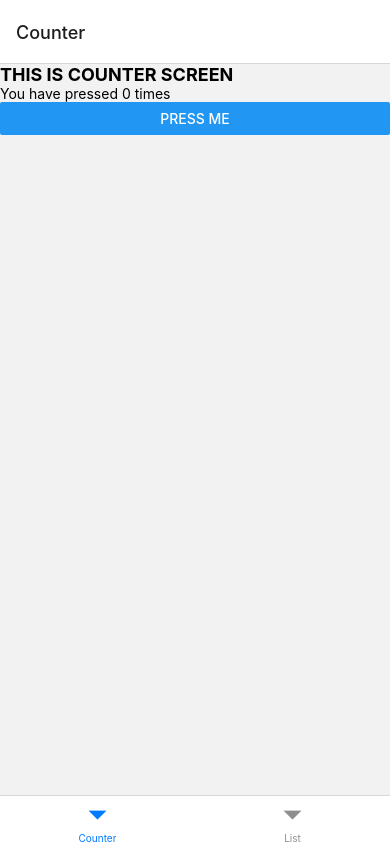
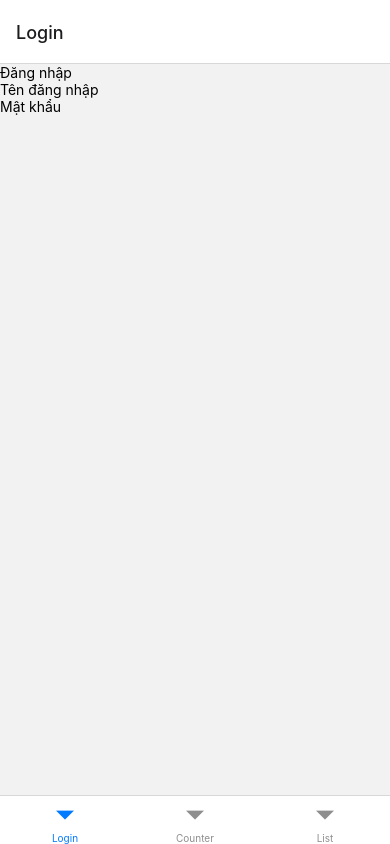
Before and after one commit to duc24600/ESD_ReactNative_Project, a React Native app: screen /Login in a window 390 px wide. Built offline with nearby package versions, Linux system fonts and the light colour scheme.

Commit message:
first create login screen

```diff
--- a/package.json
+++ b/package.json
@@ -12,10 +12,12 @@
   "dependencies": {
     "@react-navigation/bottom-tabs": "^6.5.7",
     "@react-navigation/native": "^6.1.6",
+    "@react-navigation/stack": "^6.3.16",
     "axios": "^1.4.0",
     "btoa": "^1.2.1",
     "react": "18.2.0",
     "react-native": "0.71.8",
+    "react-native-gesture-handler": "^2.11.0",
     "react-native-safe-area-context": "^4.5.3",
     "react-native-screens": "^3.20.0"
   },
--- a/src/App.tsx
+++ b/src/App.tsx
@@ -1,15 +1,20 @@
 import { createBottomTabNavigator } from "@react-navigation/bottom-tabs";
 import { NavigationContainer } from "@react-navigation/native";
-import React from "react";
+import React, { useState } from "react";
 import Counter from "./screens/Counter";
 import List from "./screens/FlatList";
+//import { createStackNavigator } from "@react-navigation/stack";
+import Login from "./screens/Login";
 
 const Tab = createBottomTabNavigator();
+//const Stack = createStackNavigator();
 
 function App() : JSX.Element {
+  //const [isSignedIn, setSignedIn] = useState(false);
   return (
     <NavigationContainer>
       <Tab.Navigator>
+        <Tab.Screen name="Login" component={Login}/>
         <Tab.Screen name="Counter" component={Counter}/>
         <Tab.Screen name="List" component={List}/>
       </Tab.Navigator>
--- /dev/null
+++ b/src/components/HeaderText.tsx
@@ -0,0 +1,22 @@
+import React, { Component } from "react";
+import { View, Text, StyleSheet } from "react-native";
+
+export type Props = {
+    content: string
+};
+
+const HeaderText : React.FC<Props> = ({content}) => {
+    return (
+        <View>
+            <Text>{content}</Text>
+        </View>
+    );
+}
+
+const styles = StyleSheet.create({
+    text: {
+
+    }
+});
+
+export default HeaderText;
--- a/src/components/ListItem.tsx
+++ b/src/components/ListItem.tsx
@@ -3,7 +3,7 @@ import { Image, StyleSheet, Text, View } from "react-native";
 
 type Item = Movie | undefined;
 
-function Item(item: Item): JSX.Element {
+function ItemElement(item: Item): JSX.Element {
     return (
         <View style={styles.itemContainer}>
             <View>
@@ -40,4 +40,4 @@ const styles = StyleSheet.create({
     },
 });
 
-export default Item;
+export default ItemElement;
--- /dev/null
+++ b/src/components/LoginInput.tsx
@@ -0,0 +1,19 @@
+import React from "react";
+import { TextInput, View } from "react-native";
+
+type Props = {
+    label : string,
+    placeHolder? : string,
+    isPassword : boolean,
+    leftImage? : string
+};
+
+const Input : React.FC<Props> = ({label, placeHolder, isPassword, leftImage}) => {
+    return (
+        <View>
+            <TextInput inlineImageLeft={leftImage} aria-label={label} placeholder={placeHolder} secureTextEntry={isPassword}/>
+        </View>
+    );
+}
+
+export default Input;
--- /dev/null
+++ b/src/screens/Login.tsx
@@ -0,0 +1,16 @@
+import React from "react";
+import { Text, View } from "react-native";
+import HeaderText from "../components/HeaderText";
+import LoginInput from "../components/LoginInput";
+
+function Login() : JSX.Element {
+    return (
+        <View>
+            <HeaderText content="Đăng nhập" />
+            <LoginInput placeHolder="Tên đăng nhập" label="Tên đăng nhập" isPassword={false}/>
+            <LoginInput placeHolder="Mật khẩu" label="Mật khẩu" isPassword={true}/>
+        </View>
+    );
+}
+
+export default Login;
```
Also changed, not shown: 1 other file (tests, documents, lock files or other folders).
